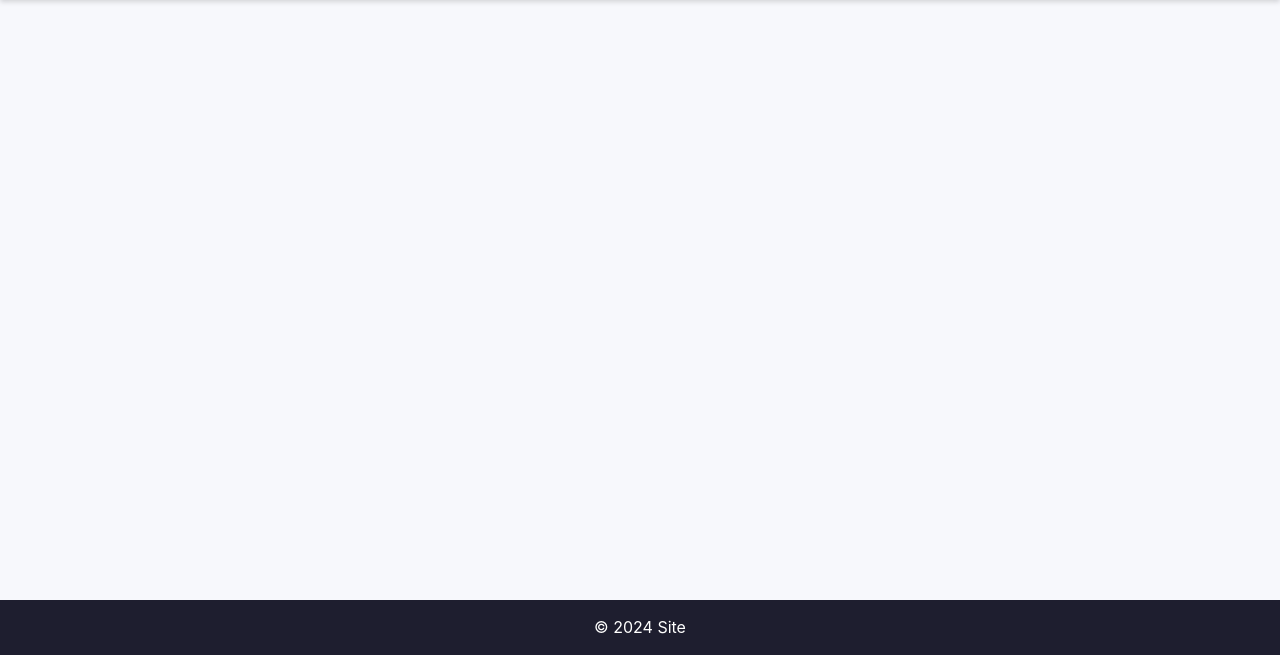
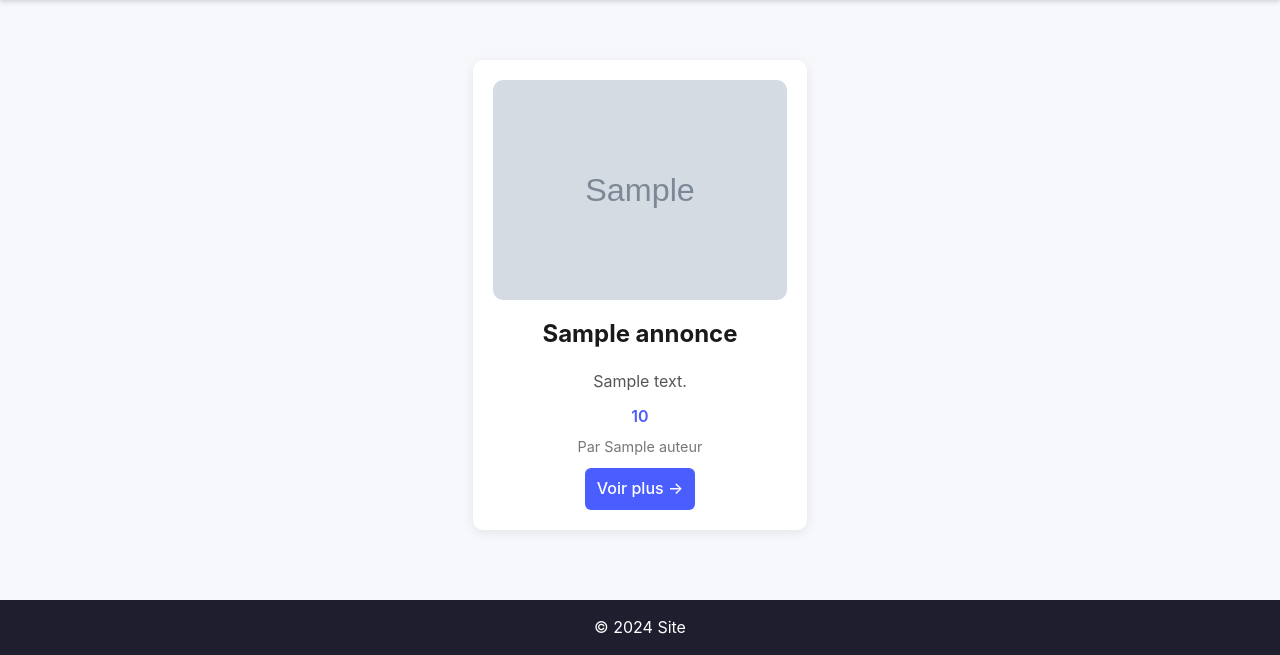
Before and after one commit to moiV123/Site_vente_en_ligne1, a Flask app: page / in a window 1280 px wide. Shown: the part 255-910 px from the top of the page. Run offline with Flask 3, Linux system fonts and the light colour scheme; grey boxes marked "Sample" are stand-in pictures; a database or web service that is not in the repository returns one stand-in record (values such as "Sample title").

Commit message:
suppr_def_scroller

```diff
--- a/static/base.css
+++ b/static/base.css
@@ -288,8 +288,3 @@ header form button:hover {
     border-top: 5px solid #ffffff;
     border-radius: 50%;
 }
-
-.scroll-animate {
-    opacity: 0; /* état initial pour l’animation */
-    transform: translateY(50px);
-}
```
